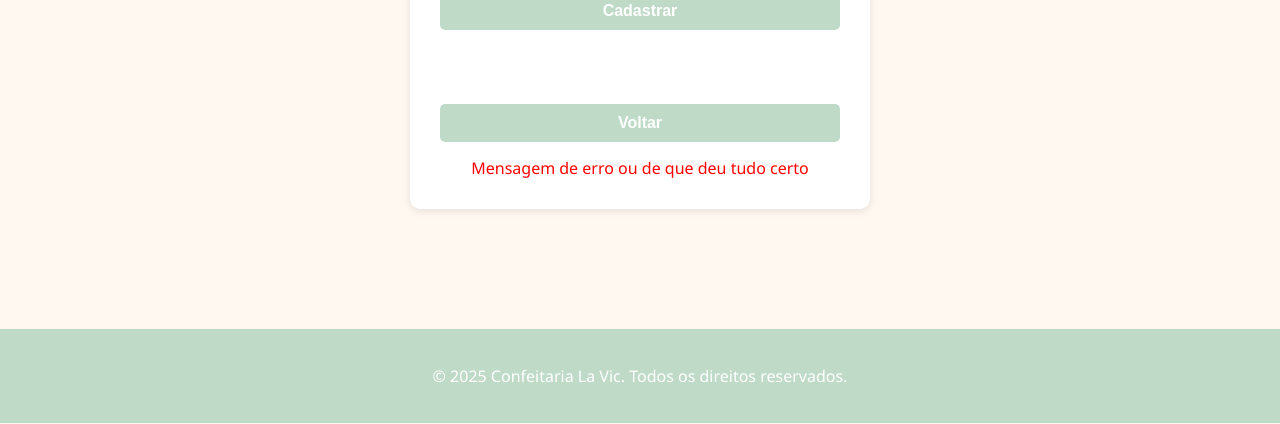
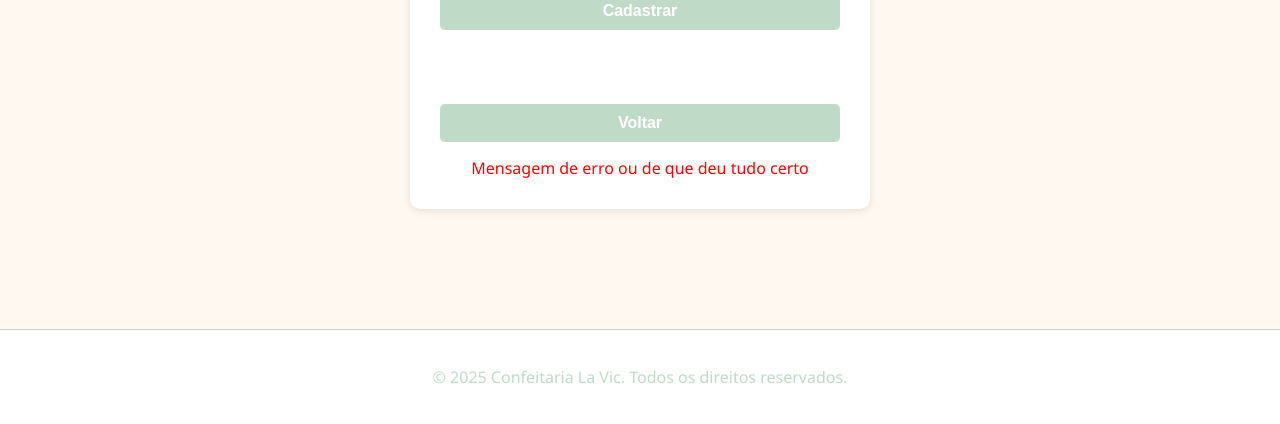
Before and after one commit to Better-Call-Milan/La-Vic-Confeitaria, a PHP site: page /cadastro.html in a window 1280 px wide. Shown: the part 1192-1616 px from the top of the page. Run offline with PHP 8.4, Linux system fonts and the light colour scheme.

Commit message:
Atualizando o README.

```diff
--- a/css/style.css
+++ b/css/style.css
@@ -84,9 +84,10 @@ body {
   footer {
     text-align: center;
     padding: 20px;
-    background-color: #BFDBC8;
-    color: white;
+    background-color: white;
+    color: #BFDBC8;
     margin-top: 40px;
+    border-top: 1px solid #BFDBC8;
   }
 
   @media (max-width: 900px) {
```
Also changed, not shown: README.md, img/Social_Preview_Confeitaria_La_Vic.png (added).
